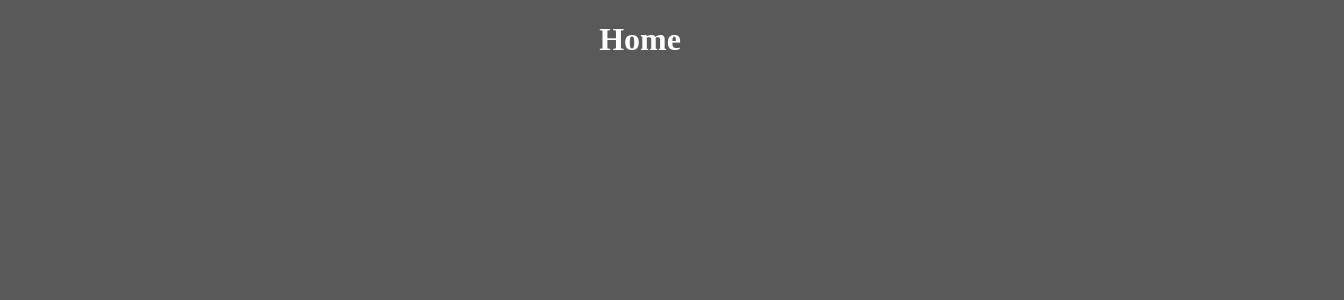
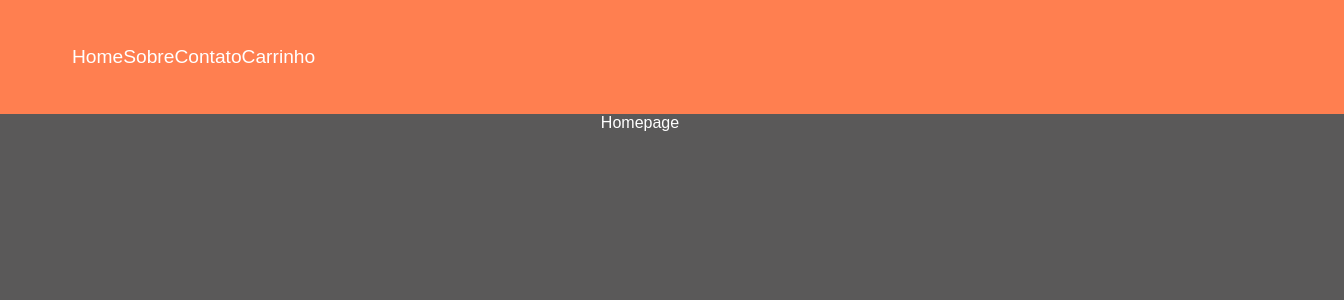
Before and after one commit to nataliafc/ReactWeb-Grupo02, a React (Create React App) app: page / in a window 1280 px wide. Shown: the top 300 px of the page, 1344 px wide, since content can reach past the window. Built offline with nearby package versions, Linux system fonts and the light colour scheme.

Commit message:
Inserção de Navbar e páginas: Sobre, Contato e Carrinho

```diff
--- a/src/Global.css
+++ b/src/Global.css
@@ -1,5 +1,8 @@
 body{
     margin: 0;
+    padding: 0;
+    box-sizing: border-box;
+    font-family: Arial, Helvetica, sans-serif;
     background-color: rgb(90, 89, 89);
     color: white;
     text-align: center;
--- a/src/Routes.js
+++ b/src/Routes.js
@@ -2,12 +2,21 @@ import React from "react";
 import { BrowserRouter, Switch, Route } from "react-router-dom";
 
 import Home from './pages/Home';
+import Carrinho from "./components/Cart";
+import Sobre from "./components/About";
+import Contato from "./components/Contact";
+import Navbar from "./components/Navbar"
+
 
 function Routes() {
   return (
     <BrowserRouter>
+    <Navbar />
       <Switch>
         <Route path="/" exact component={Home} />
+        <Route path="/carrinho" exact component={Carrinho} />
+        <Route path="/sobre" exact component={Sobre} />
+        <Route path="/contato" exact component={Contato} />
       </Switch>
     </BrowserRouter>
   );
--- /dev/null
+++ b/src/components/About/index.jsx
@@ -0,0 +1,7 @@
+import React from 'react';
+
+function Sobre(){
+    return <h1>Sobre</h1>
+}
+
+export default Sobre;
--- /dev/null
+++ b/src/components/Cart/index.jsx
@@ -0,0 +1,7 @@
+import React from 'react';
+
+function Carrinho(){
+    return <h1>Carrinho</h1>
+}
+
+export default Carrinho;
--- /dev/null
+++ b/src/components/Contact/index.jsx
@@ -0,0 +1,12 @@
+import React from 'react';
+
+function Contato() {
+    return (
+        <div>
+            Contato
+        </div>
+    )
+
+}
+
+export default Contato;
--- /dev/null
+++ b/src/components/Navbar/index.jsx
@@ -0,0 +1,36 @@
+import React, { useState } from 'react';
+import { Link } from 'react-router-dom';
+import './navbar.css'
+
+function Navbar() {
+    const [open, setOpen] = useState(true);
+
+    return (
+        <nav className='navbar'>
+            <ul className={open ? 'nav-links active' : 'nav-links'}>
+                <li className='nav-item'>
+                    <Link to='/' className='nav-link' onClick={() => setOpen(false)}>
+                        Home
+                    </Link>
+                </li>
+                <li className='nav-item'>
+                    <Link to='/sobre' className='nav-link' onClick={() => setOpen(false)}>
+                        Sobre
+                    </Link>
+                </li>
+                <li className='nav-item'>
+                    <Link to='/contato' className='nav-link' onClick={() => setOpen(false)}>
+                        Contato
+                    </Link>
+                </li>
+                <li className='nav-item'>
+                    <Link to='/carrinho' className='nav-link' onClick={() => setOpen(false)}>
+                        Carrinho
+                    </Link>
+                </li>
+            </ul>
+        </nav>
+    );
+}
+
+export default Navbar;
--- /dev/null
+++ b/src/components/Navbar/navbar.css
@@ -0,0 +1,27 @@
+.navbar {
+    height: 50px;
+    width: 100%;
+    background-color: coral;
+    color: aliceblue;
+    display: flex;
+    justify-content: space-between;
+    align-items: center;
+    padding: 2rem;
+    font-size: 1.2rem;
+}
+
+.nav-links {
+    display: grid;
+    grid-template-columns: repeat(4, auto);
+    list-style: none;
+}
+
+.nav-link {
+    text-decoration: none;
+    color: white;
+    transition: 0.3s;
+}
+
+.nav-link:hover {
+    color: deeppink;
+}
--- a/src/pages/Home/index.jsx
+++ b/src/pages/Home/index.jsx
@@ -1,7 +1,11 @@
 import React from 'react';
 
-function Home(){
-    return <h1>Home</h1>
+function Home() {
+    return (
+        <div >
+            Homepage
+        </div>
+    );
 }
 
 export default Home;
--- /dev/null
+++ b/src/styles/Global.js
@@ -0,0 +1 @@
+import styled from 'styled components';
```
